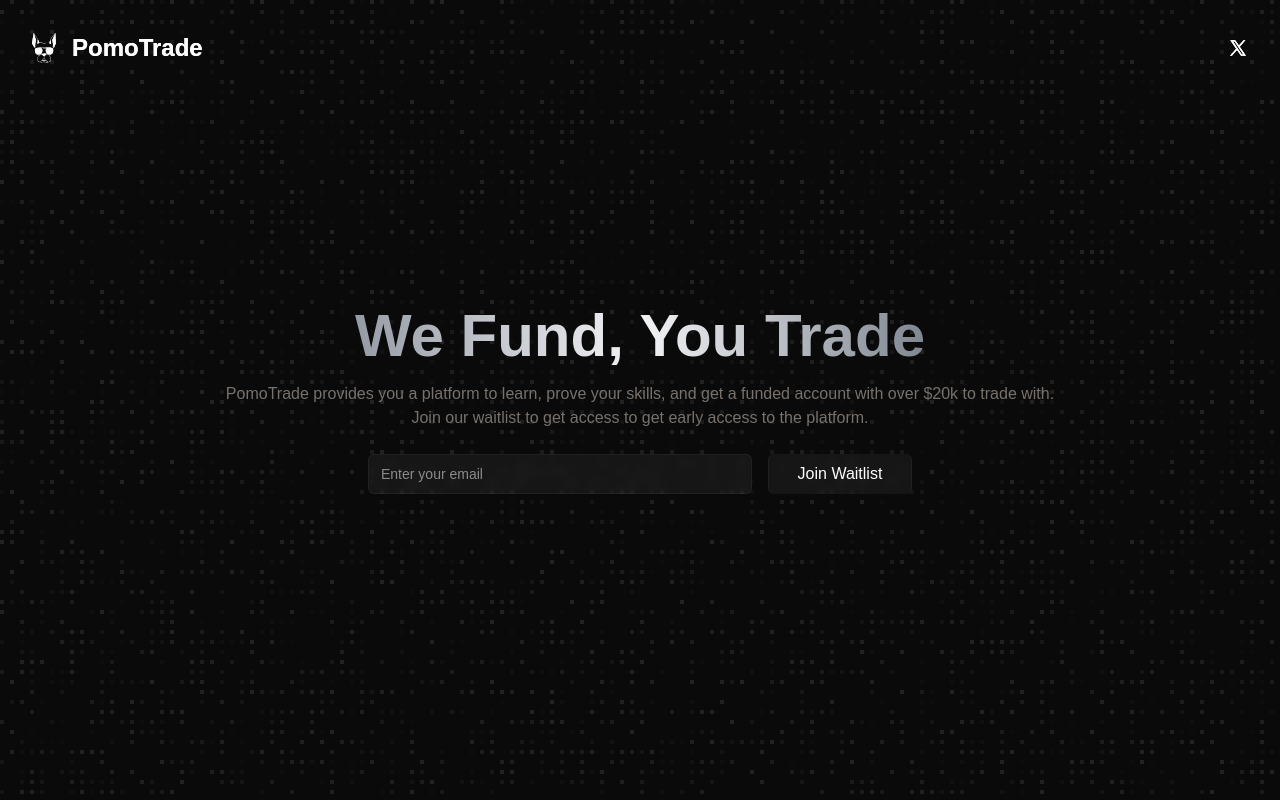
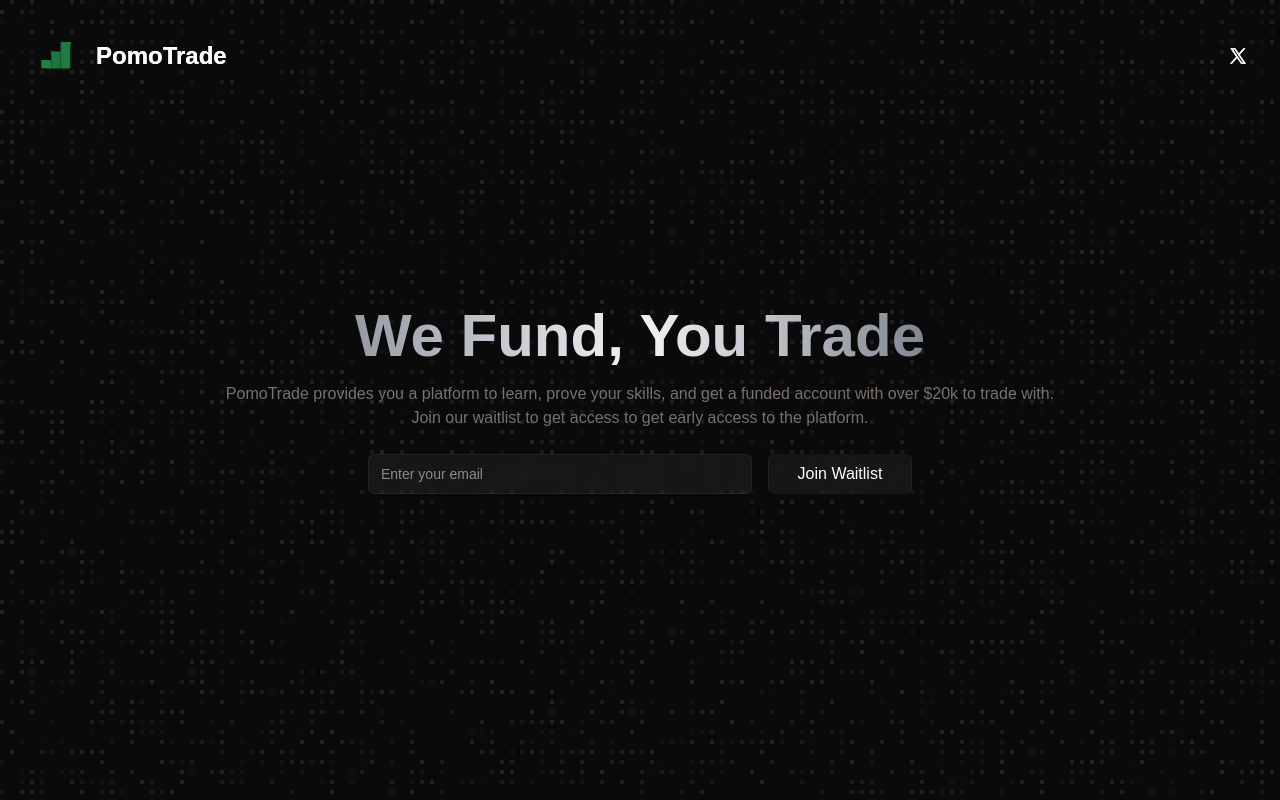
Before and after one commit to anubhavitis/pomotrade, a Next.js app: page / in a window 1280 px wide. Built offline with nearby package versions, Linux system fonts and the light colour scheme.

Commit message:
feat: updated the logo of pomotrade

```diff
--- a/src/components/navbar.tsx
+++ b/src/components/navbar.tsx
@@ -7,7 +7,7 @@ const Navbar = () => {
     <nav className="p-8 absolute z-10 inset-0 w-screen h-fit flex justify-between items-center">
       <div>
         <Link href="/" className="flex items-center gap-4 justify-center">
-          <Image src="/PomoTrade.svg" alt="PomoTrade" width={24} height={24} />
+          <Image src="/PomoTrade.svg" alt="PomoTrade" width={48} height={48} />
           <h1 className="text-sm md:text-2xl leading-none font-bold ">
             PomoTrade
           </h1>
```
Also changed, not shown: public/PomoTrade.svg.
